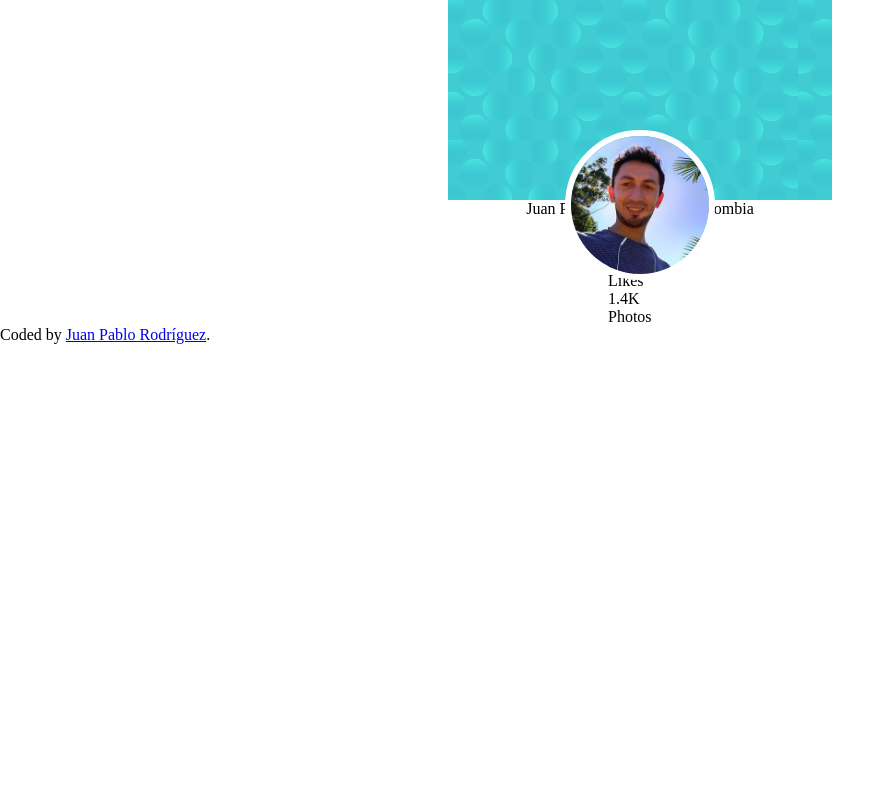
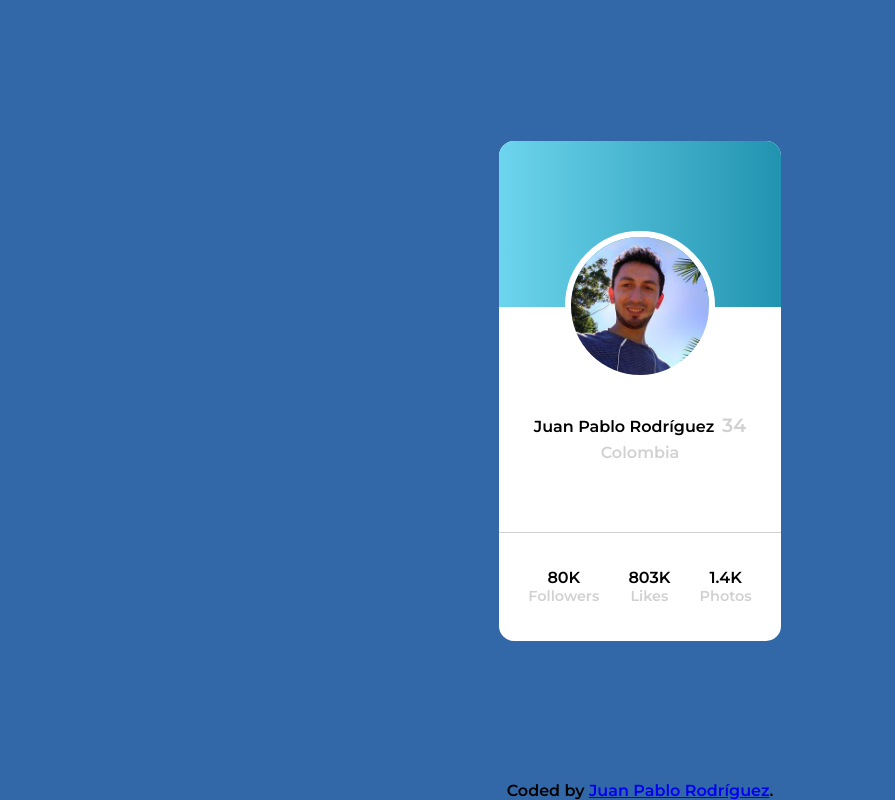
Before and after one commit to dupjpr/Card-Presentation, a plain HTML site: page index.html in a window 1280 px wide. Shown: the whole page, without its empty margins (0-895 px from the left). Drawn offline with Linux system fonts and the light colour scheme.

Commit message:
the card is finish

```diff
--- a/index.html
+++ b/index.html
@@ -5,6 +5,8 @@
   <meta name="viewport" content="width=device-width, initial-scale=1.0"> <!-- displays site properly based on user's device -->
   <title>Profile card component</title>
   <link rel="stylesheet" href="./css/style.css">
+  <link rel="preconnect" href="https://fonts.gstatic.com">
+<link href="https://fonts.googleapis.com/css2?family=Montserrat:wght@600&display=swap" rel="stylesheet">
 
 
 </head>
@@ -13,16 +15,27 @@
   <div class="card">
     <div class="one"></div>
     <div class="two">
-      <span>Juan Pablo Rodríguez</span> <span>34</span>
-      <span>Colombia</span>
+      <div>
+        <span>Juan Pablo Rodríguez</span> <span class='info number'>34</span>
+      </div>
+      <span class='info country'>Colombia</span>
     </div>
     <div class="three">
-      <div>80K</div>
-      <div>Followers</div>
-      <div>803K</div>
-      <div>Likes</div>
-      <div>1.4K</div>
-      <div>Photos</div>
+      <div class="cont">
+        <div>80K</div>
+        <div class='tag'>Followers</div>
+      </div>
+      <div class="cont">
+        <div>803K</div>
+        <div class='tag'>Likes</div>
+      </div>
+      <div class="cont">
+        <div>1.4K</div>
+        <div class='tag'>Photos</div>
+      </div>
+
+
+
     </div>
     <img class="photo" src="./images/JP.jpg" alt="JP photo">
   </div>
--- a/sass/_card.scss
+++ b/sass/_card.scss
@@ -1,10 +1,17 @@
+@import "variables";
+
 .card{
     position: relative;
-    width: 30%;
+    width: 22%;
+    height: 500px;
     margin: auto;
     display: flex;
     flex-direction: column;
     align-items: center;
+    border-radius: 15px;
+    background-color: $bcg-card;
 }
 
-@import "divOne"
+@import "divOne";
+@import "divTwo";
+@import "divThree";
--- a/sass/_divOne.scss
+++ b/sass/_divOne.scss
@@ -1,5 +1,12 @@
 .one{
     width: 100%;
-    height: 200px;
-    background-image: url('../images/bg-pattern-card.svg');
+    height: 166px;
+    // background-image: url('../images/bg-pattern-card.svg');
+    border-top-left-radius: 15px;
+    border-top-right-radius: 15px;
+    background: #2193b0;  /* fallback for old browsers */
+    background: -webkit-linear-gradient(to right, #6dd5ed, #2193b0);  /* Chrome 10-25, Safari 5.1-6 */
+    background: linear-gradient(to right, #6dd5ed, #2193b0); /* W3C, IE 10+/ Edge, Firefox 16+, Chrome 26+, Opera 12+, Safari 7+ */
+
+
 }
--- /dev/null
+++ b/sass/_divThree.scss
@@ -0,0 +1,22 @@
+@import "variables";
+
+.three{
+    width: 100%;
+    height: 109px;
+    display: flex;
+    flex-direction: row;
+    justify-content: space-evenly;
+    align-items: center;
+    border-top: 1px solid $border-box;
+
+    .cont{
+        display: flex;
+        flex-direction: column;
+        align-items: center;
+    }
+
+    .tag{
+        color:$border-box;
+        font-size: 0.9rem;
+    }
+}
--- /dev/null
+++ b/sass/_divTwo.scss
@@ -0,0 +1,28 @@
+@import "variables";
+.two{
+    width: 100%;
+    height: 225px;
+    display: flex;
+    flex-direction: column;
+    align-items: center;
+    justify-content: center;
+
+    div{
+        width: 100%;
+        margin-top: 13%;
+        text-align: center;
+    }
+
+    .info{
+        color:$border-box;
+    }
+
+    .number{
+        font-size: 1.2rem;
+        margin-left: 1.2%;
+    }
+
+    .country{
+        margin-top: 2%;
+    }
+}
--- a/sass/_userPhoto.scss
+++ b/sass/_userPhoto.scss
@@ -6,5 +6,5 @@
     position: absolute;
     border-radius: 50%;
     border: 6px solid $border ;
-    top: 40%;
+    top: 18%;
 }
--- a/sass/_variables.scss
+++ b/sass/_variables.scss
@@ -1 +1,8 @@
+// Fonts
+$mainFount:'Montserrat', sans-serif;
+
+// Colors
 $border: white;
+$border-box: #d1d1d1;
+$bcg-card: white;
+$bgr-main: rgb(50, 104, 167);
--- a/sass/style.scss
+++ b/sass/style.scss
@@ -1,8 +1,29 @@
+@import "variables";
+
 *{
     margin: 0;
     padding: 0;
     box-sizing: border-box;
+    font-size: 16px;
+}
+
+body{
+    background-color: $bgr-main;
+    width: 100%;
+    height: 100vh;
+    font-family: $mainFount;
+    display: flex;
+    flex-direction: column;
+    align-items: center;
+    justify-content: center;
+    background-image: url('../images/bg-pattern-top.svg'), url('../images/bg-pattern-bottom.svg');
+    background-repeat: no-repeat, no-repeat;
+    background-position: -40% -200%, 130% 280%;
+    background-size: 40%, 40%;
+    overflow: hidden;
+
 }
 
 @import "card";
+
 @import "userPhoto";
```
Also changed, not shown: css/style.css, 1 other file.
